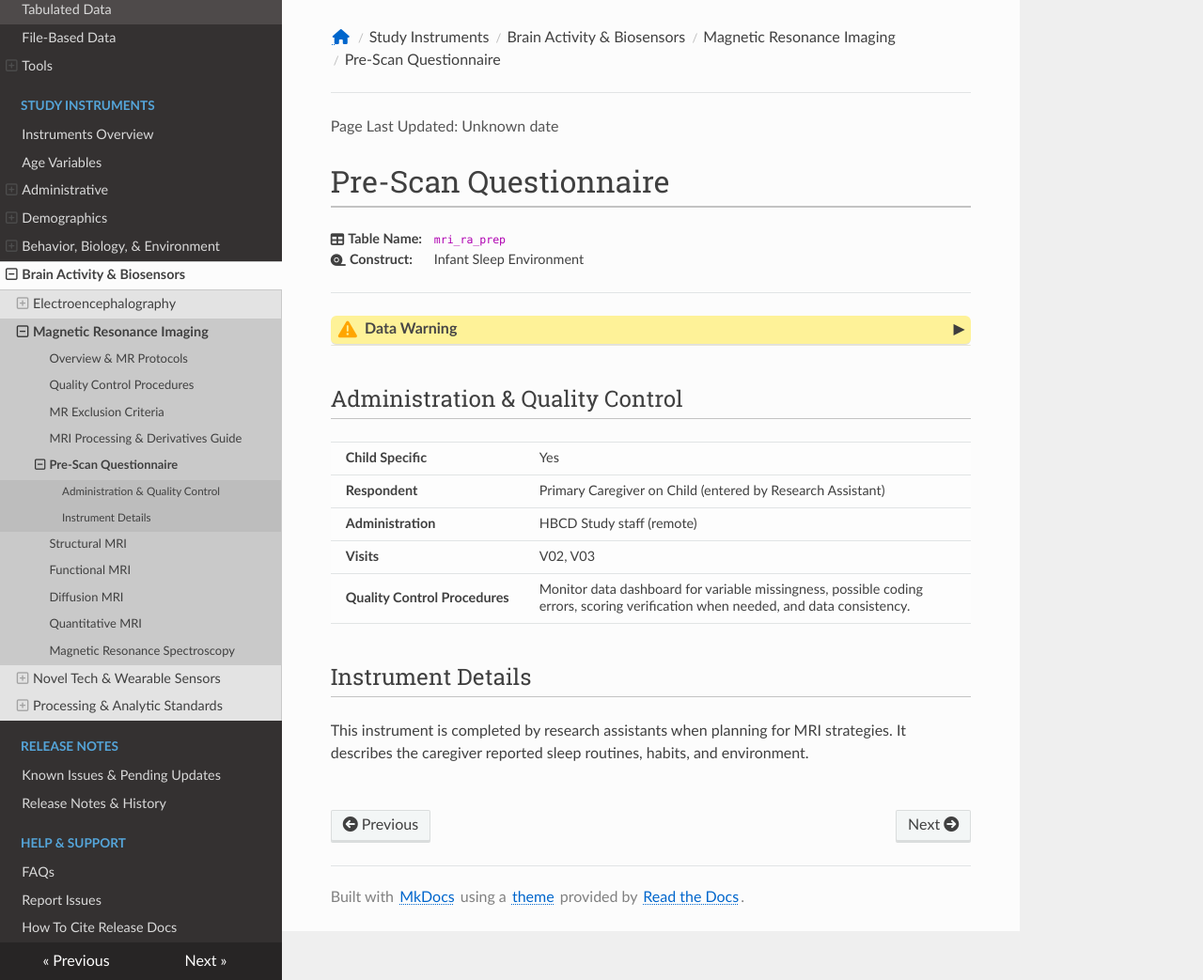
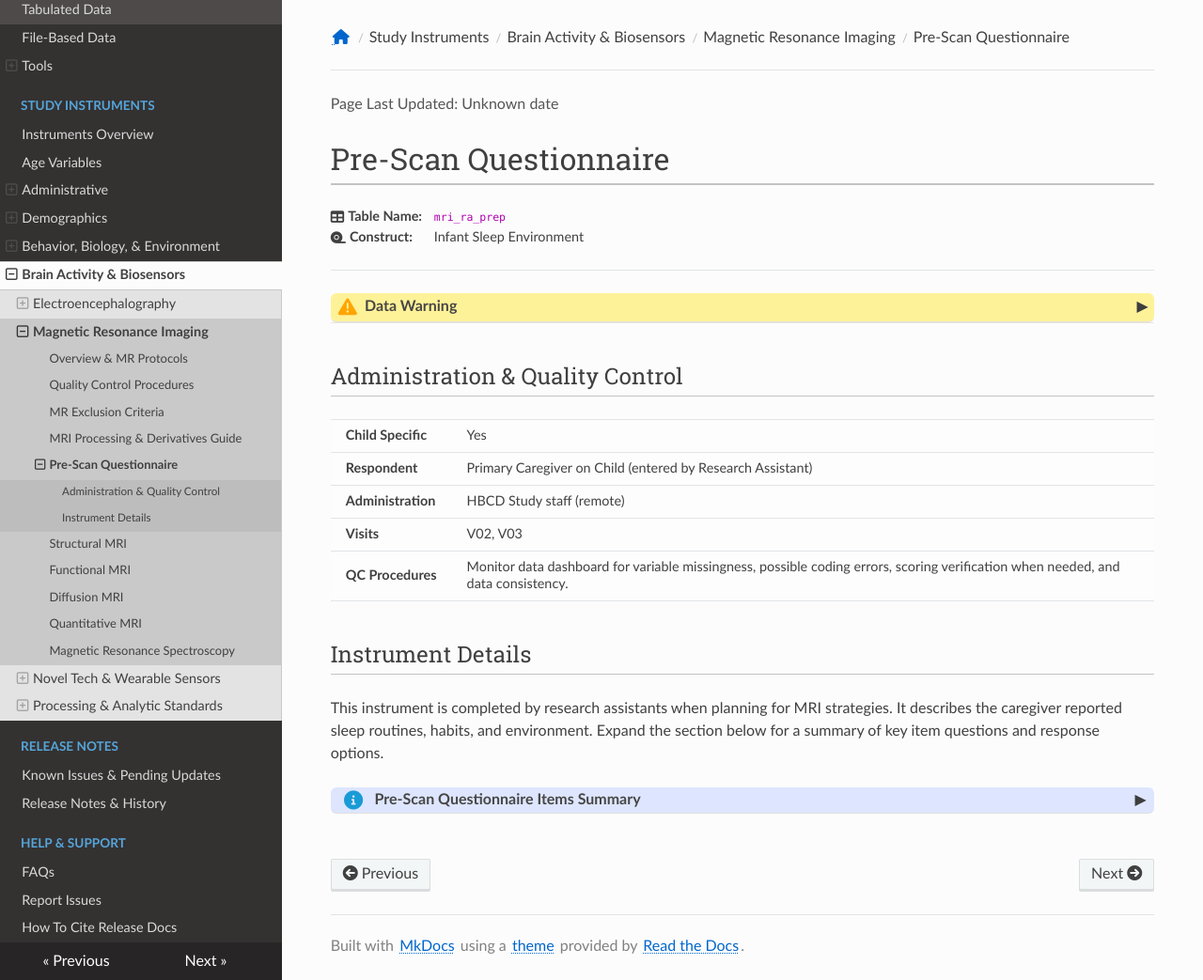
Before and after one commit to nbdc-datahub/hbcd-docs, an MkDocs documentation site: the page built from docs/instruments/mri/prescan-questionnaire.md, in a window 1280 px wide and 1043 px high. Shown: the whole window at 94% size. Built offline with MkDocs 1.6.1, drawn with Linux system fonts in a browser that asks for light colours; nearby versions of some CDN libraries.

Commit message:
add prescan questionnaire item summary table

```diff
--- a/docs/instruments/mri/prescan-questionnaire.md
+++ b/docs/instruments/mri/prescan-questionnaire.md
@@ -1,3 +1,11 @@
+<style>
+.wy-nav-content {
+    width: 100% !important;
+    max-width: 100% !important;
+    flex-grow: 1 !important;
+}
+</style>
+
 # Pre-Scan Questionnaire
 
 <div class="info-block">
@@ -39,11 +47,158 @@
 <td style="word-wrap: break-word; white-space: normal;">HBCD Study staff (remote)</td></tr>
 <tr><td><b>Visits</b></td>
 <td>V02, V03</td></tr>
-<tr><td><b>Quality Control Procedures</b></td>
+<tr><td><b>QC Procedures</b></td>
 <td style="word-wrap: break-word; white-space: normal;">Monitor data dashboard for variable missingness, possible coding errors, scoring verification when needed, and data consistency.</td></tr>
 </tbody>
 </table>
 
 ## Instrument Details
 
-This instrument is completed by research assistants when planning for MRI strategies. It describes the caregiver reported sleep routines, habits, and environment.
+This instrument is completed by research assistants when planning for MRI strategies. It describes the caregiver reported sleep routines, habits, and environment. Expand the section below for a summary of key item questions and response options.
+
+<div id="items" class="table-banner" onclick="toggleCollapse(this)">
+<span class="emoji"><i class="fa fa-circle-info"></i></span>
+<span class="text-with-link">
+  <span class="text">Pre-Scan Questionnaire Items Summary</span>
+    <a class="anchor-link" href="#items" title="Copy link">
+    <i class="fa-solid fa-link"></i>
+    </a>
+  </span>
+  <span class="arrow">▸</span>
+</div>
+<div class="table-collapsible-content">
+<p style="font-size: 1.0em; color: #555;">
+<i class="fa fa-square-check" style="color: #00aeae;"></i>&nbsp;= Multi-select (Check all that apply)
+</p>
+<table class="compact-table-no-vertical-lines">
+<thead>
+<tr>
+<th>Item</th>
+<th>Item Text</th>
+<th>Response Options</th>
+</tr>
+</thead>
+<tbody>
+<tr>
+<td><code>s1_bsi_002*</code></td>
+<td>Which of the following are part of the child's typical sleep routine? <i class="fa fa-square-check" style="color: #00aeae;"></i></td>
+<td>Bottle feeding; Breast feeding; Bath; Reading; Other</td>
+</tr>
+<tr>
+<td><code>s1_bsi_003*</code></td>
+<td>Time child usually falls asleep at bedtime</td>
+<td><i>NA (enter text)</i></td>
+</tr>
+<tr>
+<td><code>s1_bsi_004*</code></td>
+<td>Time child usually falls asleep for their longest nap</td>
+<td><i>NA (enter text)</i></td>
+</tr>
+<tr>
+<td><code>s1_slp_001</code></td>
+<td style="word-wrap: break-word; white-space: normal;">Do you think skipping your child's nap prior to the visit would be helpful?</td>
+<td>Yes; No</td>
+</tr>
+<tr>
+<td><code>s1_slp_002</code></td>
+<td>Length of bedtime routine</td>
+<td style="word-wrap: break-word; white-space: normal;">0–5, 5–10, 10–20, 20–30, 30–45, 45–60 min; 1+ hr; No routine</td>
+</tr>
+<tr>
+<td><code>s1_slp_003</code></td>
+<td>Length of nap routine</td>
+<td style="word-wrap: break-word; white-space: normal;">0–5, 5–10, 10–20, 20–30, 30–45, 45–60 min; 1+ hr; No routine</td>
+</tr>
+<tr>
+<td><code>s1_slp_004</code></td>
+<td>After you set the child to sleep, how long does it take for them to fall asleep?</td>
+<td style="word-wrap: break-word; white-space: normal;">0–5, 5–10, 10–20, 20–30, 30–45, 45–60 min; 1+ hr; No routine</td>
+</tr>
+<tr>
+<td><code>s1_slp_005</code></td>
+<td>Once asleep, how long does your child typically sleep?</td>
+<td style="word-wrap: break-word; white-space: normal;">0-30, 30-60 min; 1-2 hr; 2+ hrs</td>
+</tr>
+<tr>
+<td><code>s1_slp_006</code></td>
+<td>How consistent is your child's nap/sleep schedule?</td>
+<td style="word-wrap: break-word; white-space: normal;">Very; Somewhat; Not consistent; My child does not have a sleep schedule</td>
+</tr>
+<tr>
+<td><code>s1_slp_007*</code></td>
+<td>Which of the following would help your child sleep? <i class="fa fa-square-check" style="color: #00aeae;"></i></td>
+<td style="word-wrap: break-word; white-space: normal;">Playtime; Breast feeding; Bottle feeding; Eating/drinking something else</td>
+</tr>
+<tr>
+<td><code>s1_sls_001*</code></td>
+<td>Social</td>
+<td>Alone; With mother; With sibling; Other</td>
+</tr>
+<tr>
+<td><code>s1_sls_002*</code></td>
+<td>Bed</td>
+<td>Crib; Bassinet; Dock-a-tot; In bed; Other</td>
+</tr>
+<tr>
+<td><code>s1_sls_003*</code></td>
+<td>Lighting</td>
+<td>Dimmed lights; Night light; Dark</td>
+</tr>
+<tr>
+<td><code>s1_sls_004*</code></td>
+<td>Noise level</td>
+<td>Noisy; Moderate; Quiet</td>
+</tr>
+<tr>
+<td><code>s1_sls_005*</code></td>
+<td>Soothing sounds</td>
+<td style="word-wrap: break-word; white-space: normal;">White noise; Sing lullabies; Listen to music</td>
+</tr>
+<tr>
+<td><code>s1_sls_006*</code></td>
+<td>Sleep aids</td>
+<td style="word-wrap: break-word; white-space: normal;">Stuffed toy; Pacifier; Weighted blanket; Other</td>
+</tr>
+<tr>
+<td><code>s1_sls_007</code></td>
+<td>Comfort preference</td>
+<td>Arms or legs {wrapped; free}</td>
+</tr>
+<tr>
+<td><code>s1_sls_008*</code></td>
+<td>Sleep position</td>
+<td>Supine; Prone; Side</td>
+</tr>
+<tr>
+<td><code>s1_soa_001</code></td>
+<td>Child is curious when in a new setting</td>
+<td>Always; Sometimes; Never</td>
+</tr>
+<tr>
+<td><code>s1_soa_002</code></td>
+<td>Child is comfortable sleeping in a new setting (ex. Vacation, relative's house)</td>
+<td>Always; Sometimes; Never</td>
+</tr>
+<tr>
+<td><code>s1_soa_003</code></td>
+<td>Child is comfortable sleeping alone</td>
+<td>Always; Sometimes; Never</td>
+</tr>
+<tr>
+<td><code>s1_soa_004</code></td>
+<td>Child wakes easily upon light or sound</td>
+<td>Always; Sometimes; Never</td>
+</tr>
+<tr>
+<td><code>s1_soa_005</code></td>
+<td>Child fusses during his/her sleep time</td>
+<td>Always; Sometimes; Never</td>
+</tr>
+<tr>
+<td><code>s1_soa_006</code></td>
+<td>Child easily opens up to new people</td>
+<td>Always; Sometimes; Never</td>
+</tr>
+</tbody>
+</table>
+</div>
```
Also changed, not shown: docs/instruments/index.md (line endings or trailing spaces).
